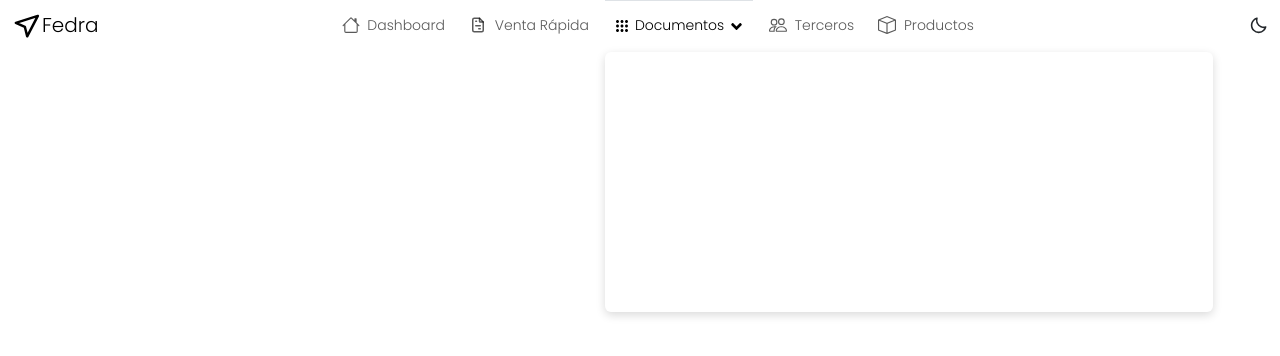
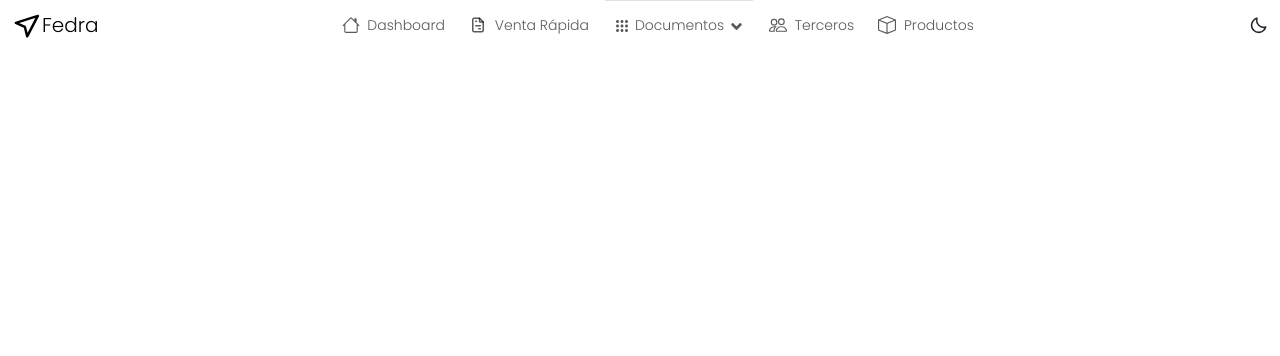
Before and after one commit to gbdiaz1209/Fedra, a React (Create React App) app in the folder ReactUI/fedra-ui/: page / in a window 1280 px wide. Shown: the top 356 px of the page. Built offline with nearby package versions, Linux system fonts and the light colour scheme.

Commit message:
mega menu with padding

```diff
--- a/ReactUI/fedra-ui/src/components/layout/MegaMenu/MegaMenu.js
+++ b/ReactUI/fedra-ui/src/components/layout/MegaMenu/MegaMenu.js
@@ -2,10 +2,6 @@ import React, { useState } from 'react'
 
 import Dropdown from 'react-bootstrap/Dropdown';
 import { NavDropdown } from 'react-bootstrap';
-import Container from 'react-bootstrap/Container';
-import Row from 'react-bootstrap/Row';
-import Col from 'react-bootstrap/Col';
-import Nav from 'react-bootstrap/Nav';
 
 import { FaAngleDown } from 'react-icons/fa';
 import {
@@ -40,12 +36,13 @@ export function MegaMenu( props ) {
     <NavDropdown
       title={<CustomToggle />}
       id={id}
-      show={true}
+      show={show}
       onMouseEnter={() => setShow(true)}
       onMouseLeave={() => setShow(false)}
       className='d-inline-flex align-items-center border-top'
       renderMenuOnMount={true}>
-        <div className="dropdown-mega-menu d-flex flex-row  fade-in">
+        <div className='container py-3'>
+            <div className="dropdown-mega-menu d-flex flex-row  fade-in">
           <div className="col-7">
               <div className="menu-principal">
                 <Dropdown.Item className='rounded py-2'>
@@ -143,8 +140,7 @@ export function MegaMenu( props ) {
             </Dropdown.Item>
           </div>
         </div>
-
-
+        </div>
     </NavDropdown>
   );
 
```
